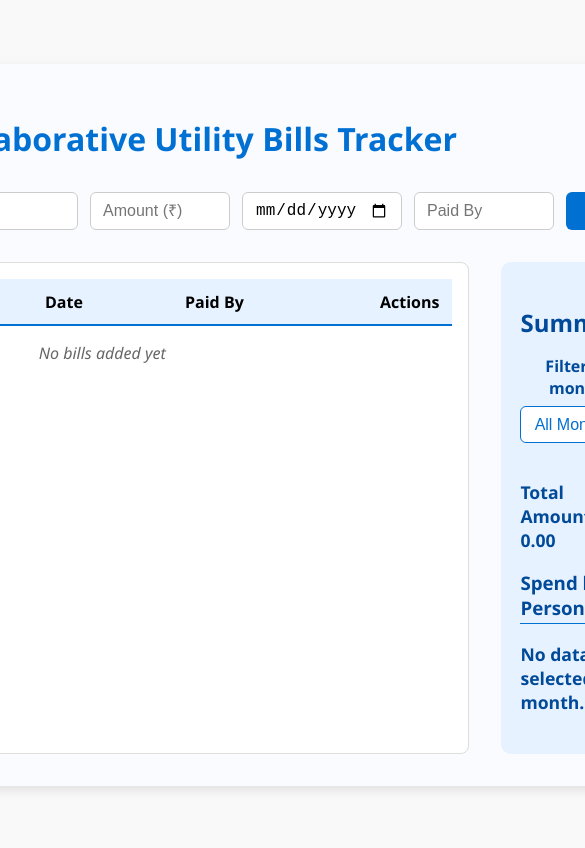
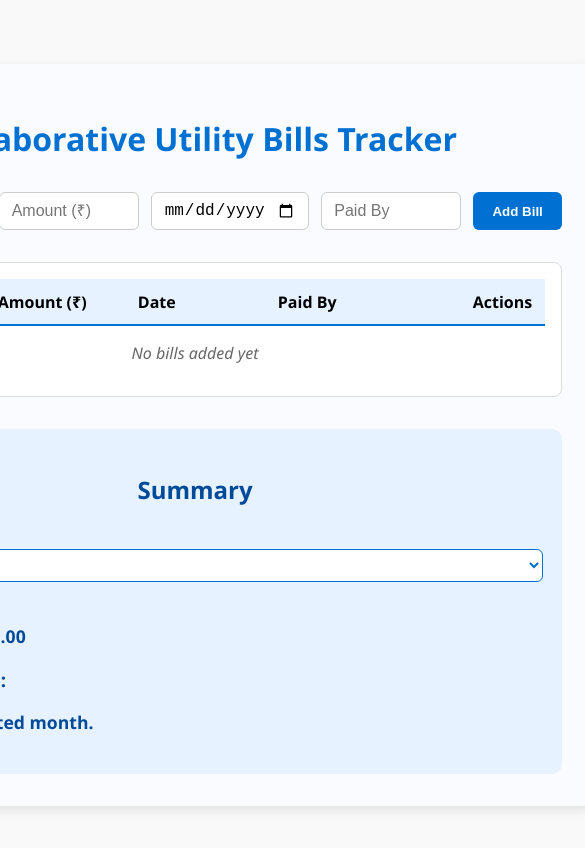
Before and after one commit to rohitvhanji/collab-itinerary-app, a React (Vite) app in the folder client/: page / in a window 390 px wide. Shown: the top 848 px of the page, 585 px wide, since content can reach past the window. Built offline with nearby package versions, Linux system fonts and the light colour scheme.

Commit message:
Update App.css

```diff
--- a/client/src/App.css
+++ b/client/src/App.css
@@ -100,6 +100,7 @@
   max-height: 520px;
   display: flex;
   flex-direction: column;
+  overflow-y: auto;
 }
 
 /* Bills List Header */
@@ -142,7 +143,6 @@
 
 /* Bills List Container */
 .bills-list {
-  overflow-y: auto;
   flex-grow: 1;
 }
 
@@ -174,51 +174,52 @@
   text-align: center;
 }
 
-/* Month filter label */
+/* Month filter */
 .filter-label {
   font-weight: 600;
-  margin-bottom: 0.4rem;
+  margin-bottom: 0.3rem;
   display: block;
-  text-align: center;
 }
 
-/* Month filter select */
 .month-filter {
   width: 100%;
-  padding: 0.5rem;
-  margin-bottom: 1.2rem;
-  font-size: 1rem;
+  padding: 0.4rem 0.6rem;
+  margin-bottom: 1.5rem;
   border-radius: 6px;
   border: 1px solid #0070d2;
   background-color: white;
   color: #0070d2;
+  font-weight: 600;
+  font-size: 1rem;
   cursor: pointer;
-  box-sizing: border-box;
-  text-align-last: center;
 }
 
-.summary-info {
-  flex-grow: 1;
-}
-
+/* Summary info */
 .summary-info p {
   font-size: 1.1rem;
   margin-bottom: 1rem;
   font-weight: 600;
 }
 
-.summary-info h3 {
-  margin-bottom: 0.6rem;
-  font-weight: 700;
-  border-bottom: 1px solid #0070d2;
-  padding-bottom: 0.2rem;
-}
-
 .summary-info ul {
-  list-style-type: disc;
-  padding-left: 1.2rem;
+  list-style: none;
+  padding-left: 1rem;
+  margin: 0;
 }
 
 .summary-info li {
-  margin-bottom: 0.4rem;
+  font-size: 1rem;
+  padding: 0.25rem 0;
 }
+
+/* Responsive adjustments */
+@media (max-width: 900px) {
+  .main-content {
+    flex-direction: column;
+  }
+
+  .bills-section,
+  .summary-section {
+    max-height: none;
+  }
+}
```
